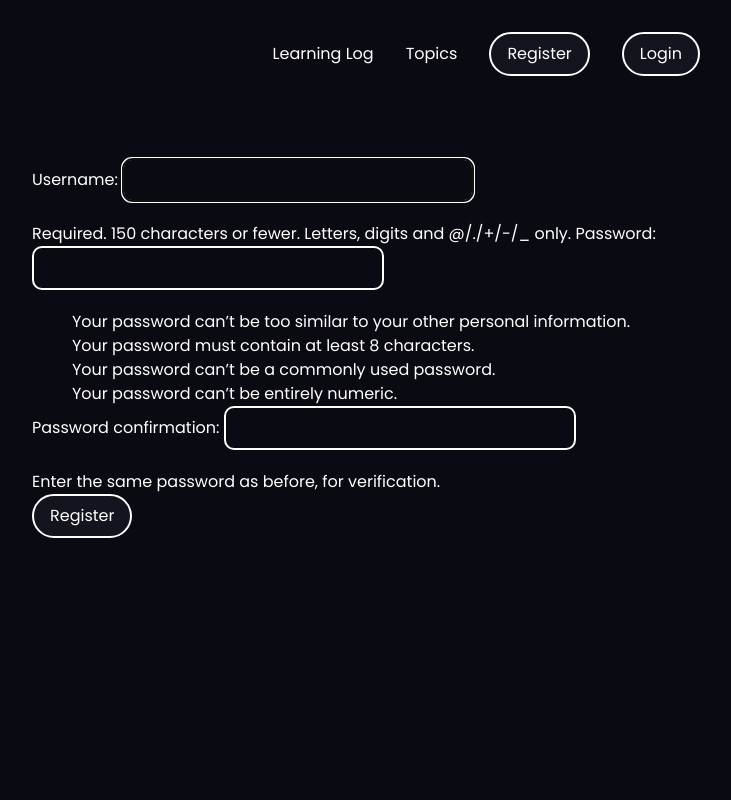
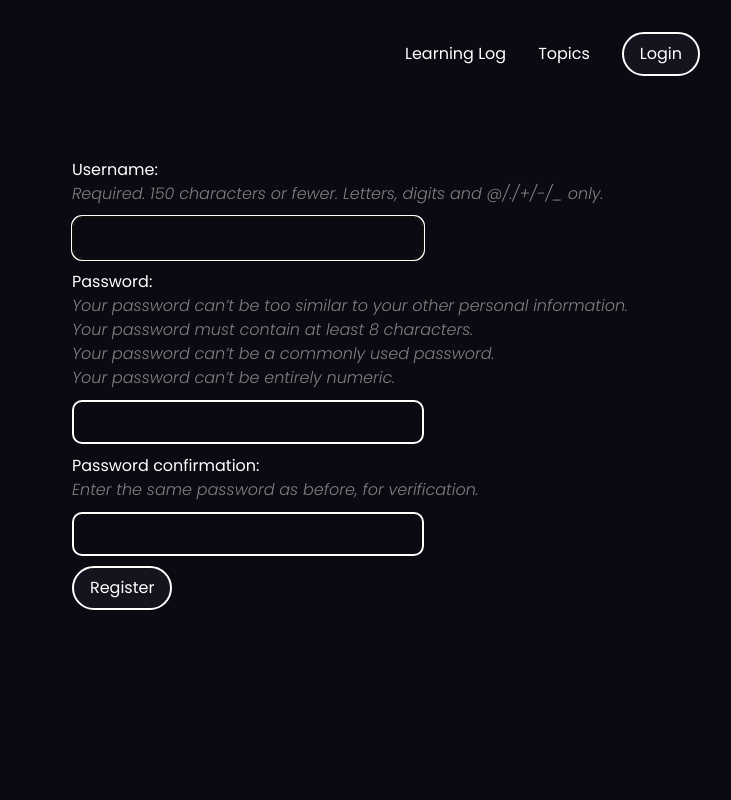
Before and after one commit to johansantana/learning-log, a Django app: page /users/register/ in a window 1280 px wide. Shown: the whole page, without its empty margins (290-1021 px from the left). Run offline with Django 4.2, Linux system fonts and the light colour scheme.

Commit message:
style: added style features

```diff
--- a/learning_logs/static/styles/main.css
+++ b/learning_logs/static/styles/main.css
@@ -4,6 +4,8 @@
   --primary-color: #0a0a12;
   --secondary-color: rgb(255, 255, 255);
   --accent-color: #14141f;
+  --secondary-accent-color: rgb(242, 247, 221);
+  --error-color: #d26666;
 }
 
 body {
@@ -53,7 +55,7 @@ input[type='text'],
 input[type='password'],
 textarea {
   color: var(--secondary-color);
-  margin-bottom: 20px;
+  margin: 10px 0;
   background-color: var(--primary-color);
   padding: 0.5em 1em;
   border: 2px var(--secondary-color) solid;
@@ -101,7 +103,28 @@ a:hover {
 .login_form {
   display: flex;
   flex-direction: column;
+  gap: 5px;
   align-items: center;
+}
+
+.register_advice {
+  margin-top: 50px;
+}
+
+.register_advice a {
+  color: var(--secondary-accent-color);
+}
+
+.form-control {
+  display: block;
+}
+
+.helptext,
+.helptext ul {
+  font-weight: 300;
+  font-style: italic;
+  color: gray;
+  padding: 0;
 }
 
 .entry p {
@@ -149,7 +172,7 @@ a:hover {
   padding: 0;
   display: flex;
   justify-content: space-evenly;
-  gap: 2em;
+  gap: 1em;
 }
 
 .navbar span {
@@ -165,6 +188,7 @@ a:hover {
 
   .navbar ul {
     justify-content: flex-end;
+    gap: 2em;
   }
 
   .navbar span {
--- a/learning_logs/templates/layouts/base.html
+++ b/learning_logs/templates/layouts/base.html
@@ -21,7 +21,6 @@
         <a href="{% url 'users:logout' %}" class="cta-button">Logout</a>
       </li>
       {% else %}
-        <li><a href="{% url 'users:register' %}" class="cta-button">Register</a></li>
         <li><a href="{% url 'users:login' %}" class="cta-button">Login</a></li>
       {% endif %}
     </ul>
--- a/users/templates/registration/logged_out.html
+++ b/users/templates/registration/logged_out.html
@@ -1,5 +1,10 @@
 {% extends 'layouts/base.html' %}
+
+{% block pagetitle %}Logged out{% endblock pagetitle %}
 
 {% block content %}
   <p>You have been logged out. Thank you for visiting!</p>
+
+  {% load static %}
+  <img src="{% static 'images/illustration_2.png' %}" alt="Man sitting on a bench">
 {% endblock content %}
--- a/users/templates/registration/register.html
+++ b/users/templates/registration/register.html
@@ -1,9 +1,21 @@
 {% extends 'layouts/base.html' %}
 
+{% block pagetitle %}Register{% endblock pagetitle %}
+
 {% block content %}
-  <form method="post" action="{% url 'users:register' %}">
+  <style>
+    .errorlist {
+      max-width: 400px;
+      padding: 0;
+      margin-bottom: 20px;
+      color: #d26666;
+      text-align: center;
+    }
+  </style>
+
+  <form method="post" action="{% url 'users:register' %}" clas="register_form">
     {% csrf_token %}
-    {{ form }}
+    {{ form.as_div }}
 
     <button name="submit" class="cta-button">Register</button>
     <input type="hidden" name="next" value="{% url 'learning_logs:index' %}" />
```
Also changed, not shown: users/templates/registration/login.html (+14 -3 lines), learning_logs/static/images/illustration_2.png (added).
